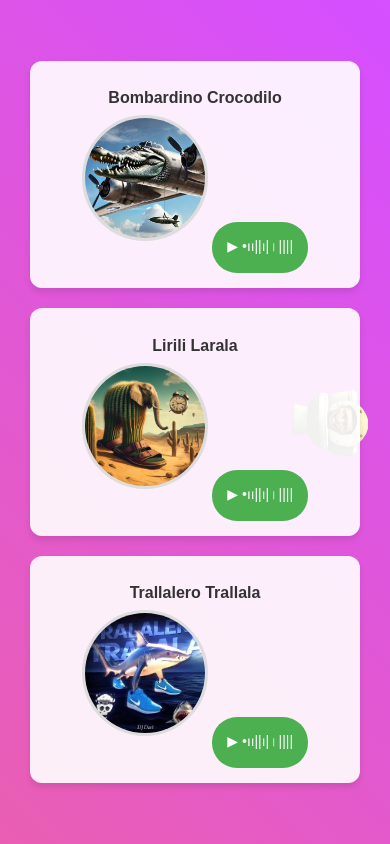
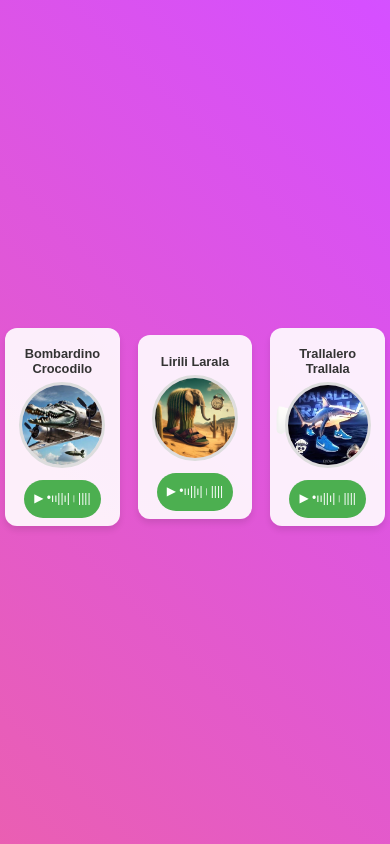
Before and after one commit to Ropzx/sigma, a plain HTML site: page index.html in a window 390 px wide. Drawn offline with Linux system fonts and the light colour scheme.

Commit message:
Update index.html

```diff
--- a/index.html
+++ b/index.html
@@ -5,7 +5,6 @@
     <meta name="viewport" content="width=device-width, initial-scale=1.0">
     <title>Sigmas</title>
     <style>
-        /* General Page Styles */
         body {
             font-family: 'Arial', sans-serif;
             background: linear-gradient(45deg, #ff6f61, #d64fff, #61dafb);
@@ -20,6 +19,7 @@
             animation: gradientBG 5s ease infinite;
             position: relative;
             overflow: hidden;
+            flex-direction: column;
         }
 
         @keyframes gradientBG {
@@ -30,36 +30,30 @@
 
         .person-container {
             display: flex;
-            justify-content: center;
-            flex-wrap: wrap;
-            width: 90%;
+            justify-content: space-around;
+            align-items: center;
+            width: 95%;
             max-width: 900px;
-            margin: 20px auto;
-            z-index: 10;
+            margin-top: 10px;
         }
 
         .person-section {
             background-color: rgba(255, 255, 255, 0.9);
             border-radius: 12px;
             box-shadow: 0 4px 6px rgba(0, 0, 0, 0.1);
-            padding: 15px;
+            padding: 10px;
             text-align: center;
             flex: 1;
-            margin: 10px;
-            transition: transform 0.2s ease-in-out;
-            max-width: 280px;
-        }
-
-        .person-section:hover {
-            transform: scale(1.05);
+            margin: 5px;
+            max-width: 250px;
         }
 
         .person-photo {
-            width: 120px;
-            height: 120px;
+            width: 100px;
+            height: 100px;
             object-fit: cover;
             border-radius: 50%;
-            margin-bottom: 10px;
+            margin-bottom: 8px;
             border: 3px solid #ddd;
         }
 
@@ -67,8 +61,8 @@
             background-color: #4CAF50;
             color: white;
             border: none;
-            border-radius: 25px;
-            padding: 10px 15px;
+            border-radius: 20px;
+            padding: 8px 12px;
             cursor: pointer;
             font-size: 14px;
             transition: background-color 0.3s, transform 0.2s;
@@ -79,26 +73,39 @@
             transform: scale(1.1);
         }
 
-        button:active {
-            transform: scale(0.9);
-        }
-
         h2 {
             color: #333;
-            margin-bottom: 8px;
-            font-size: 1em;
-            font-weight: bold;
+            font-size: 0.9em;
+            margin-bottom: 6px;
         }
 
         @media (max-width: 768px) {
             .person-container {
-                flex-direction: column;
-                align-items: center;
+                flex-direction: row;
+                flex-wrap: wrap;
+                justify-content: center;
+                gap: 8px;
+                width: 100%;
             }
 
             .person-section {
-                width: 90%;
-                max-width: 300px;
+                width: 30%;
+                max-width: 140px;
+                padding: 8px;
+            }
+
+            .person-photo {
+                width: 80px;
+                height: 80px;
+            }
+
+            h2 {
+                font-size: 0.8em;
+            }
+
+            button {
+                font-size: 12px;
+                padding: 6px 10px;
             }
         }
 
@@ -106,10 +113,10 @@
             position: absolute;
             top: 50%;
             left: 50%;
-            width: 350px;
-            height: 350px;
-            margin-top: -175px;
-            margin-left: -175px;
+            width: 300px;
+            height: 300px;
+            margin-top: -150px;
+            margin-left: -150px;
             border-radius: 50%;
             animation: rotate 20s linear infinite;
             z-index: -1;
@@ -119,9 +126,9 @@
             position: absolute;
             top: 0;
             left: 50%;
-            width: 80px;
-            height: 80px;
-            margin-left: -40px;
+            width: 70px;
+            height: 70px;
+            margin-left: -35px;
             border-radius: 50%;
         }
 
@@ -172,13 +179,11 @@
         function playAudio(audioId) {
             var audio = document.getElementById(audioId);
 
-            // Stop currently playing audio (if it's a different one)
             if (currentAudio && currentAudio !== audio) {
                 currentAudio.pause();
                 currentAudio.currentTime = 0;
             }
 
-            // Play or pause the clicked audio
             if (audio.paused) {
                 audio.play();
                 currentAudio = audio;
```
